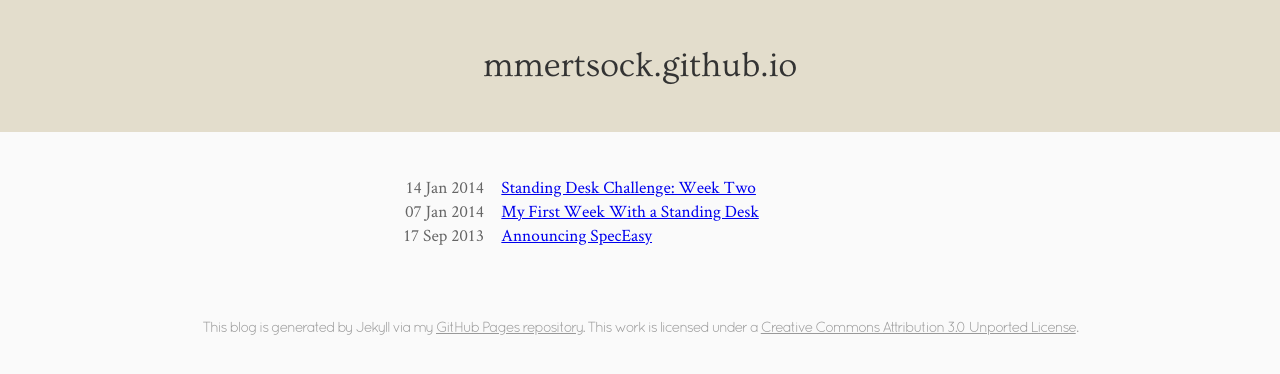
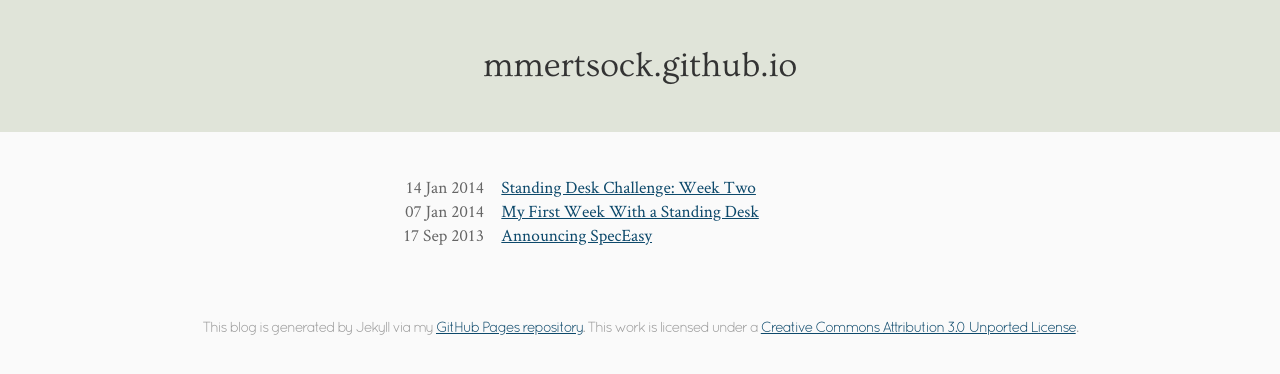
Before and after one commit to mmertsock/mmertsock.github.io, a Jekyll site: the page built from index.html, in a window 1280 px wide. Shown: the top 374 px of the page. Built offline with Jekyll 4.4.1, drawn with Linux system fonts in a browser that asks for light colours.

Commit message:
Header and link colors

```diff
--- a/css/main.css
+++ b/css/main.css
@@ -67,12 +67,20 @@
     *zoom: 1;
 }
 
+a:link, a:hover {
+    color: #0D496B;
+}
+
+a:visited, a:active {
+    color: #87105C;
+}
+
 html,
 button,
 input,
 select,
 textarea,
-h1 a {
+h1 a:link, h1 a:visited, h1 a:hover, h1 a:active {
     color: #333333;
 }
 
@@ -125,7 +133,7 @@
     width: 100%;
     margin: 0;
     padding: 1.5em 0;
-    background-color: #e3ddcc;
+    background-color: #e0e4d9; /* is.gd/gYyYSy */
 }
 
 header h1 {
@@ -162,10 +170,6 @@
     -webkit-hyphens: none;
     hyphens: none;
     letter-spacing: -1pt;
-}
-
-footer a {
-    color: #999;
 }
 
 nav li {
```
